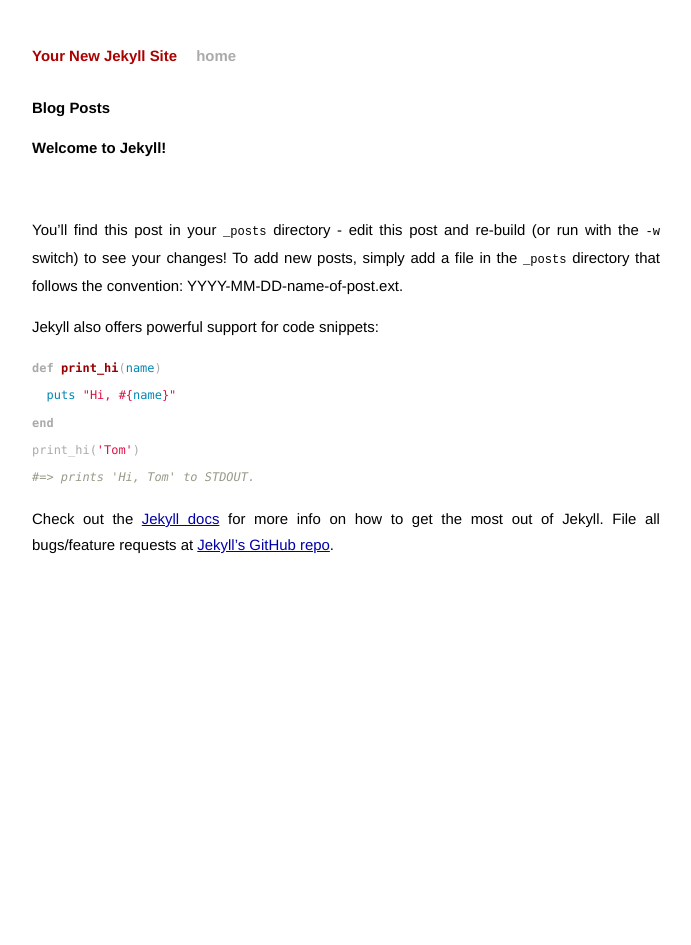
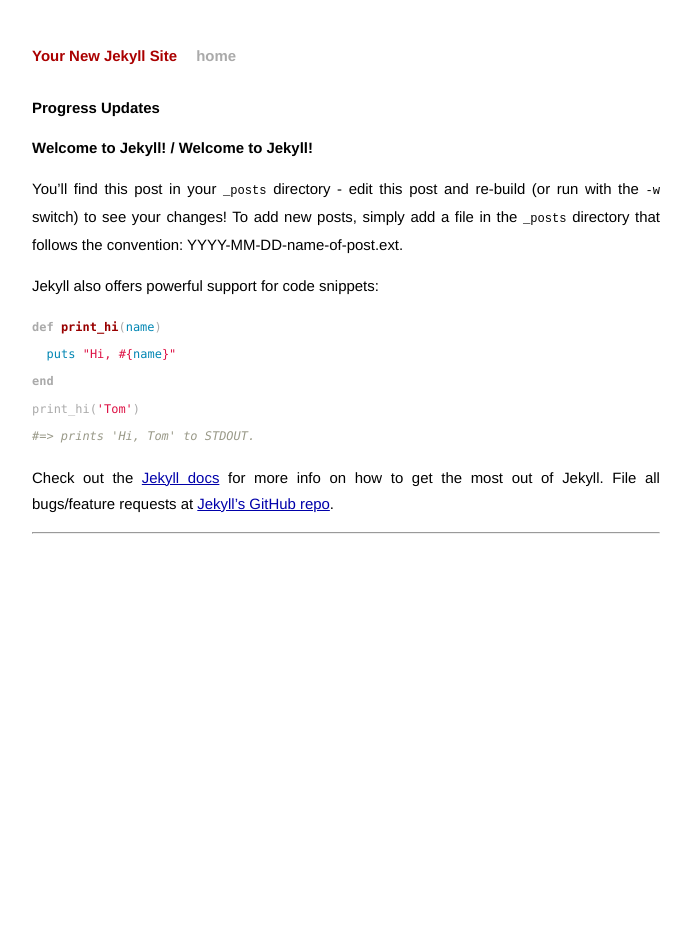
Before and after one commit to jhwilbert/test_template, a Jekyll site: the page built from index.html, in a window 1280 px wide. Shown: the whole page, without its empty margins (294-985 px from the left). Built offline with Jekyll 4.4.1, drawn with Linux system fonts in a browser that asks for light colours; Markdown is read by kramdown in place of the engine named in the settings.

Commit message:
tweaked post

```diff
--- a/_layouts/default.html
+++ b/_layouts/default.html
@@ -20,9 +20,6 @@
             <h1 class="title"><a href="/">{{ site.name }}</a></h1>
             <a class="extra" href="/">home</a>
           </div>
-
           {{ content }}
-
-
     </body>
 </html>
--- a/index.html
+++ b/index.html
@@ -4,10 +4,10 @@
 ---
 
 <div id="home">
-  <h1>Blog Posts</h1>
+  <h1>Progress Updates</h1>
   <ul class="posts">
     {% for post in site.posts %}
-	<li><h1>{{ post.title }}</h1><br>{{ post.content }}</li>
+	<li><h1>{{ post.title }} / {{ post.title }}</h1>{{ post.content }}<hr></li>
     {% endfor %}
   </ul>
 </div>
```
